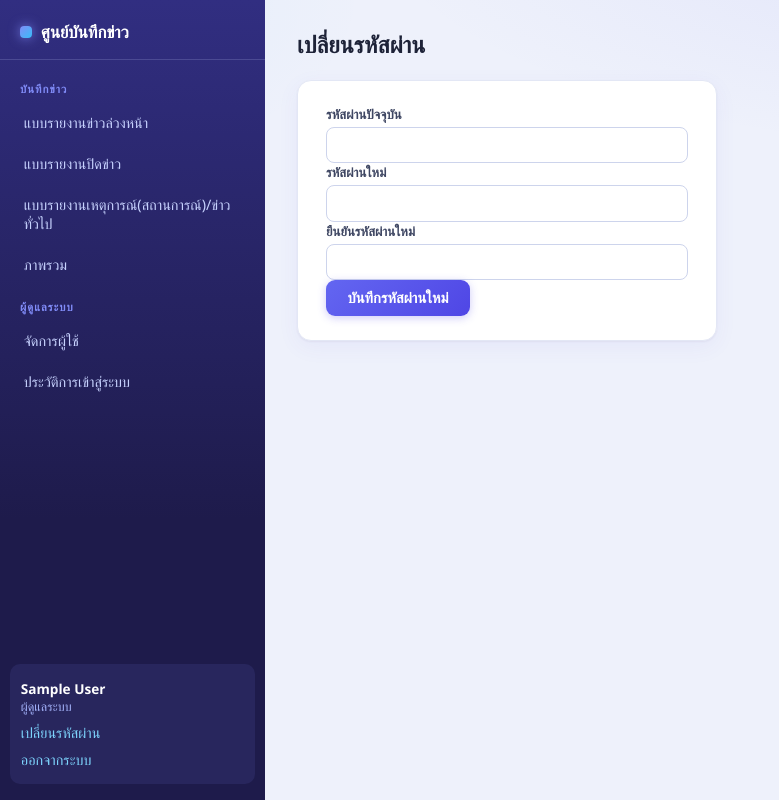
After one commit to chuey5910/News_Report, a Flask app: page /auth/change-password in a window 1280 px wide. The commit adds this page. Shown: the whole page, without its empty margins (0-779 px from the left). Run offline with Flask 3, Linux system fonts and the light colour scheme; a user stored in the database is signed in; tables that the repository leaves empty hold one stand-in row (values such as "Sample post"); some libraries are stand-ins or nearby versions.

Commit message:
Let admins reset a forgotten password, and users change their own
Accounts have no email address, so a self-service reset link is not
possible: admins now set a new password from the user-management page, and
every user gets a เปลี่ยนรหัสผ่าน page (verified against the current
password) to replace the temporary one an admin handed them.

Co-Authored-By: Claude Opus 5 <noreply@anthropic.com>
Claude-Session: https://claude.ai/code/session_017NxeBjqodWZiSaciesU9y1

```diff
--- a/report_center/auth.py
+++ b/report_center/auth.py
@@ -4,7 +4,7 @@ from flask import Blueprint, current_app, flash, redirect, render_template, requ
 from flask_login import current_user, login_required, login_user, logout_user
 
 from .extensions import db
-from .forms import LoginForm, RegisterForm
+from .forms import ChangePasswordForm, LoginForm, RegisterForm
 from .models import LoginLog, User
 
 bp = Blueprint("auth", __name__, url_prefix="/auth")
@@ -124,3 +124,20 @@ def logout():
     logout_user()
     flash("ออกจากระบบเรียบร้อยแล้ว", "info")
     return redirect(url_for("auth.login"))
+
+
+@bp.route("/change-password", methods=["GET", "POST"])
+@login_required
+def change_password():
+    """ผู้ใช้เปลี่ยนรหัสผ่านของตัวเอง — ใช้หลัง admin ตั้งรหัสชั่วคราวให้ หรือเมื่ออยากเปลี่ยนเอง"""
+    form = ChangePasswordForm()
+    if form.validate_on_submit():
+        if not current_user.check_password(form.current_password.data):
+            _record_login(current_user.id, current_user.username, False, "เปลี่ยนรหัสผ่าน: รหัสปัจจุบันไม่ถูกต้อง")
+            flash("รหัสผ่านปัจจุบันไม่ถูกต้อง", "danger")
+            return render_template("auth/change_password.html", form=form)
+        current_user.set_password(form.new_password.data)
+        db.session.commit()
+        flash("เปลี่ยนรหัสผ่านเรียบร้อยแล้ว ครั้งต่อไปให้เข้าระบบด้วยรหัสใหม่", "success")
+        return redirect(_default_landing_url(current_user))
+    return render_template("auth/change_password.html", form=form)
--- a/report_center/forms.py
+++ b/report_center/forms.py
@@ -64,6 +64,18 @@ class RegisterForm(FlaskForm):
 class LoginForm(FlaskForm):
     username = StringField("ชื่อผู้ใช้", validators=[DataRequired()])
     password = PasswordField("รหัสผ่าน", validators=[DataRequired()])
+
+
+class ChangePasswordForm(FlaskForm):
+    current_password = PasswordField("รหัสผ่านปัจจุบัน", validators=[DataRequired(message="กรุณากรอกรหัสผ่านปัจจุบัน")])
+    new_password = PasswordField(
+        "รหัสผ่านใหม่",
+        validators=[DataRequired(), Length(min=8, message="รหัสผ่านต้องมีอย่างน้อย 8 ตัวอักษร")],
+    )
+    confirm_password = PasswordField(
+        "ยืนยันรหัสผ่านใหม่",
+        validators=[DataRequired(), EqualTo("new_password", message="รหัสผ่านใหม่ไม่ตรงกัน")],
+    )
 
 
 class DeleteForm(FlaskForm):
--- /dev/null
+++ b/report_center/templates/auth/change_password.html
@@ -0,0 +1,16 @@
+{% extends "base.html" %}
+{% block title %}เปลี่ยนรหัสผ่าน — ศูนย์บันทึกข่าว{% endblock %}
+{% block content %}
+{% import "_macros.html" as m %}
+<h2 class="page-title">เปลี่ยนรหัสผ่าน</h2>
+
+<div class="card" style="max-width:420px">
+  <form method="post">
+    {{ form.hidden_tag() }}
+    {{ m.render_field(form.current_password) }}
+    {{ m.render_field(form.new_password) }}
+    {{ m.render_field(form.confirm_password) }}
+    <button class="btn" type="submit">บันทึกรหัสผ่านใหม่</button>
+  </form>
+</div>
+{% endblock %}
--- a/report_center/templates/base.html
+++ b/report_center/templates/base.html
@@ -28,6 +28,7 @@
     <div class="user-box">
       <div class="name">{{ current_user.full_name }}</div>
       <div class="role">{{ 'ผู้ดูแลระบบ' if current_user.is_admin else 'ผู้ใช้งาน' }}</div>
+      <a href="{{ url_for('auth.change_password') }}">เปลี่ยนรหัสผ่าน</a>
       <a href="{{ url_for('auth.logout') }}">ออกจากระบบ</a>
     </div>
     {% endif %}
```
Also changed, not shown: report_center/admin.py (+20 -0 lines), report_center/templates/admin/users.html (+7 -0 lines).
